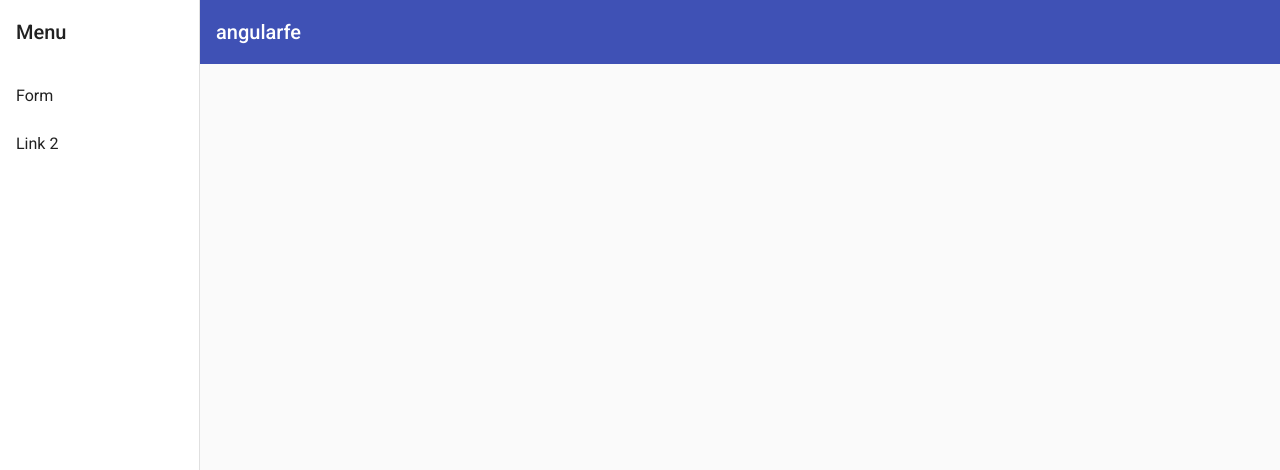
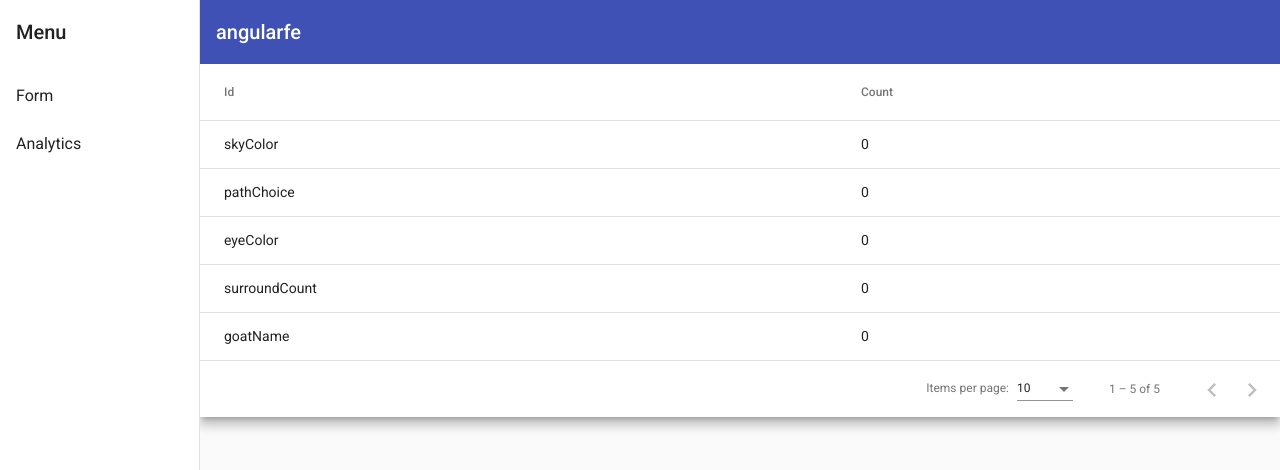
Before and after one commit to christianliu13/angularfe, an Angular app: page /analytics in a window 1280 px wide. Before the commit this address led to /. Shown: the top 470 px of the page. Built offline with nearby package versions, Linux system fonts and the light colour scheme.

Commit message:
analytics component

```diff
--- /dev/null
+++ b/src/app/analytics/analytics-datasource.ts
@@ -0,0 +1,130 @@
+import { DataSource } from '@angular/cdk/collections';
+import { MatPaginator } from '@angular/material/paginator';
+import { MatSort } from '@angular/material/sort';
+import { map } from 'rxjs/operators';
+import { Observable, of as observableOf, merge } from 'rxjs';
+import questions from '../../assets/questions.json';
+
+export interface AnalyticsItem {
+  count: number;
+  answers: any;
+  id: string;
+}
+
+let EXAMPLE_DATA: AnalyticsItem[] = [];
+
+//replace all this with api
+function mapData(questions: any, answers: []){
+  const dataMap = questions.map((q: any, i: number)=>{
+    var row: AnalyticsItem = {
+      "id" : q.key,
+      "answers" : [],
+      "count" : 0,
+    };
+
+    row['id'] = q.key
+
+    answers.forEach((a: any) => {
+      if (a.key = q.key) {
+        let name: string = a.firstName.concat(" ", a.lastName);
+
+        let obj = {
+          "name" : name,
+          "answer" : a[a.key]
+        }
+        row.answers.push(obj);
+      }
+    });
+
+    row['count'] = row.answers.length;
+
+    return row;
+  })
+
+  return dataMap
+}
+
+function loadData(){
+  const answers = JSON.parse(localStorage.getItem('formData') || '[]');
+  EXAMPLE_DATA =  mapData(questions, answers);
+}
+
+//initialize data
+loadData();
+
+/**
+ * Data source for the Analytics view. This class should
+ * encapsulate all logic for fetching and manipulating the displayed data
+ * (including sorting, pagination, and filtering).
+ */
+export class AnalyticsDataSource extends DataSource<AnalyticsItem> {
+  data: AnalyticsItem[] = EXAMPLE_DATA;
+  paginator: MatPaginator | undefined;
+  sort: MatSort | undefined;
+
+  constructor() {
+    super();
+  }
+
+
+  /**
+   * Connect this data source to the table. The table will only update when
+   * the returned stream emits new items.
+   * @returns A stream of the items to be rendered.
+   */
+  connect(): Observable<AnalyticsItem[]> {
+    if (this.paginator && this.sort) {
+      // Combine everything that affects the rendered data into one update
+      // stream for the data-table to consume.
+      return merge(observableOf(this.data), this.paginator.page, this.sort.sortChange)
+        .pipe(map(() => {
+          return this.getPagedData(this.getSortedData([...this.data ]));
+        }));
+    } else {
+      throw Error('Please set the paginator and sort on the data source before connecting.');
+    }
+  }
+
+  /**
+   *  Called when the table is being destroyed. Use this function, to clean up
+   * any open connections or free any held resources that were set up during connect.
+   */
+  disconnect(): void {}
+
+  /**
+   * Paginate the data (client-side). If you're using server-side pagination,
+   * this would be replaced by requesting the appropriate data from the server.
+   */
+  private getPagedData(data: AnalyticsItem[]): AnalyticsItem[] {
+    if (this.paginator) {
+      const startIndex = this.paginator.pageIndex * this.paginator.pageSize;
+      return data.splice(startIndex, this.paginator.pageSize);
+    } else {
+      return data;
+    }
+  }
+
+  /**
+   * Sort the data (client-side). If you're using server-side sorting,
+   * this would be replaced by requesting the appropriate data from the server.
+   */
+  private getSortedData(data: AnalyticsItem[]): AnalyticsItem[] {
+    if (!this.sort || !this.sort.active || this.sort.direction === '') {
+      return data;
+    }
+
+    return data.sort((a, b) => {
+      const isAsc = this.sort?.direction === 'asc';
+      switch (this.sort?.active) {
+        case 'count': return compare(a.count, b.count, isAsc);
+        case 'id': return compare(+a.id, +b.id, isAsc);
+        default: return 0;
+      }
+    });
+  }
+}
+
+/** Simple sort comparator for example ID/Name columns (for client-side sorting). */
+function compare(a: string | number, b: string | number, isAsc: boolean): number {
+  return (a < b ? -1 : 1) * (isAsc ? 1 : -1);
+}
--- /dev/null
+++ b/src/app/analytics/analytics.component.html
@@ -0,0 +1,25 @@
+<div class="mat-elevation-z8">
+  <table mat-table class="full-width-table" matSort aria-label="Elements">
+    <!-- Id Column -->
+    <ng-container matColumnDef="id">
+      <th mat-header-cell *matHeaderCellDef mat-sort-header>Id</th>
+      <td mat-cell *matCellDef="let row">{{row.id}}</td>
+    </ng-container>
+
+    <!-- Count Column -->
+    <ng-container matColumnDef="count">
+      <th mat-header-cell *matHeaderCellDef mat-sort-header>Count</th>
+      <td mat-cell *matCellDef="let row">{{row.count}}</td>
+    </ng-container>
+
+    <tr mat-header-row *matHeaderRowDef="displayedColumns"></tr>
+    <tr mat-row *matRowDef="let row; columns: displayedColumns;"></tr>
+  </table>
+
+  <mat-paginator #paginator
+      [length]="dataSource?.data?.length"
+      [pageIndex]="0"
+      [pageSize]="10"
+      [pageSizeOptions]="[5, 10, 20]">
+  </mat-paginator>
+</div>
--- /dev/null
+++ b/src/app/analytics/analytics.component.scss
@@ -0,0 +1,3 @@
+.full-width-table {
+  width: 100%;
+}
--- /dev/null
+++ b/src/app/analytics/analytics.component.ts
@@ -0,0 +1,30 @@
+import { AfterViewInit, Component, ViewChild } from '@angular/core';
+import { MatPaginator } from '@angular/material/paginator';
+import { MatSort } from '@angular/material/sort';
+import { MatTable } from '@angular/material/table';
+import { AnalyticsDataSource, AnalyticsItem } from './analytics-datasource';
+
+@Component({
+  selector: 'app-analytics',
+  templateUrl: './analytics.component.html',
+  styleUrls: ['./analytics.component.scss']
+})
+export class AnalyticsComponent implements AfterViewInit {
+  @ViewChild(MatPaginator) paginator!: MatPaginator;
+  @ViewChild(MatSort) sort!: MatSort;
+  @ViewChild(MatTable) table!: MatTable<AnalyticsItem>;
+  dataSource: AnalyticsDataSource;
+
+  /** Columns displayed in the table. Columns IDs can be added, removed, or reordered. */
+  displayedColumns = ['id', 'count'];
+
+  constructor() {
+    this.dataSource = new AnalyticsDataSource();
+  }
+
+  ngAfterViewInit(): void {
+    this.dataSource.sort = this.sort;
+    this.dataSource.paginator = this.paginator;
+    this.table.dataSource = this.dataSource;
+  }
+}
--- a/src/app/app-routing.module.ts
+++ b/src/app/app-routing.module.ts
@@ -1,9 +1,11 @@
 import { NgModule } from '@angular/core';
 import { RouterModule, Routes } from '@angular/router';
+import { AnalyticsComponent } from './analytics/analytics.component';
 import { FormComponent } from './form/form.component';
 
 const routes: Routes = [
-  { path: 'form' , component: FormComponent}
+  { path: 'form' , component: FormComponent},
+  { path: 'analytics' , component: AnalyticsComponent}
 ];
 
 @NgModule({
--- a/src/app/navbar/navbar.component.html
+++ b/src/app/navbar/navbar.component.html
@@ -6,7 +6,7 @@
     <mat-toolbar>Menu</mat-toolbar>
     <mat-nav-list>
       <a mat-list-item href="form">Form</a>
-      <a mat-list-item href="#">Link 2</a>
+      <a mat-list-item href="analytics">Analytics</a>
     </mat-nav-list>
   </mat-sidenav>
   <mat-sidenav-content>
```
Also changed, not shown: src/app/app.module.ts (+9 -1 lines), 1 other file (tests, documents, lock files or other folders).
